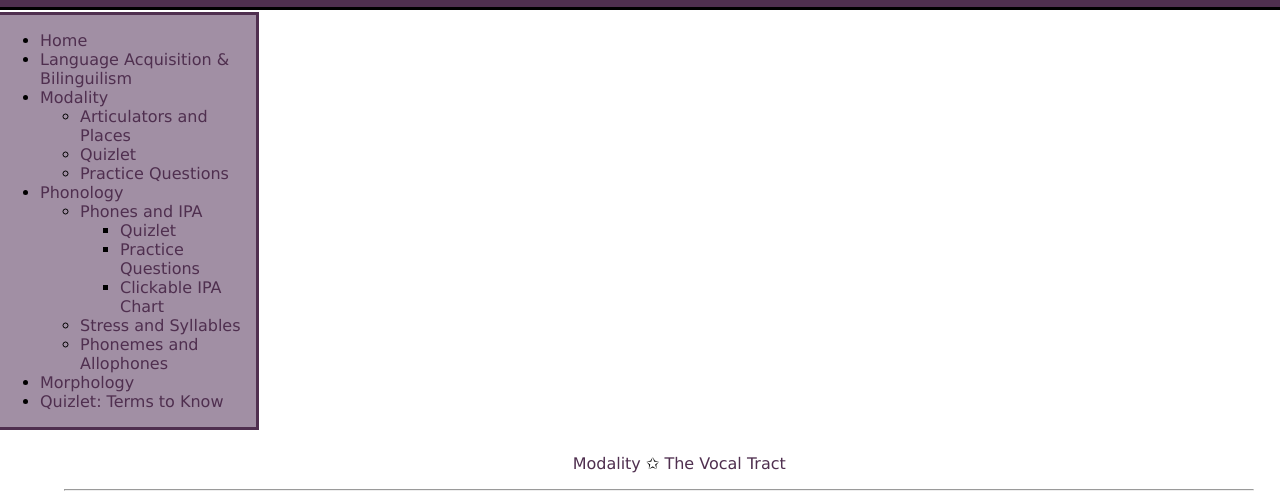
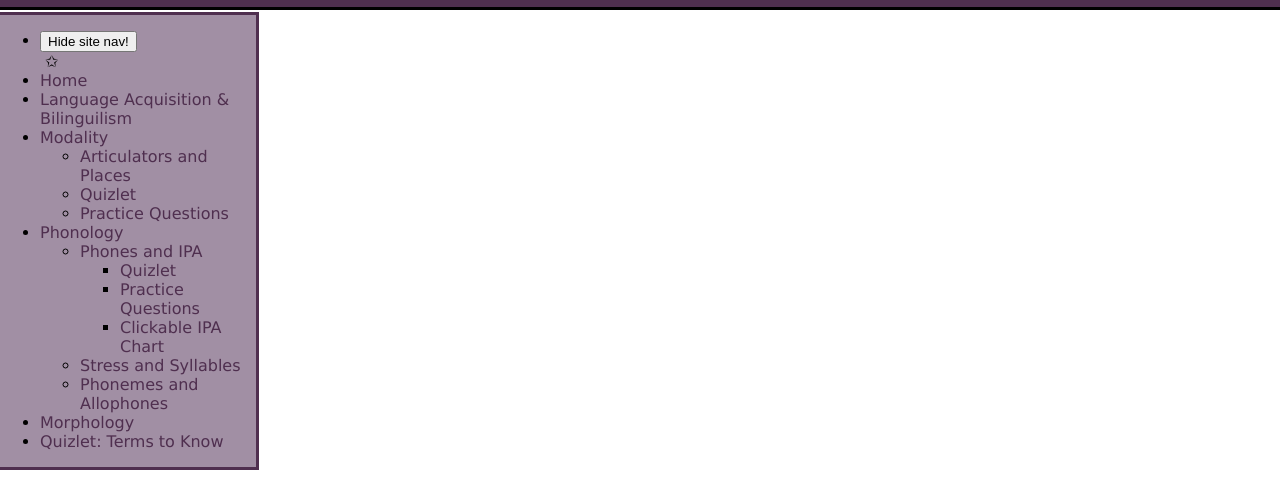
Before and after one commit to EPAUL04/ling2023fall, a plain HTML site: page modality.html in a window 1280 px wide. Shown: the part 80-571 px from the top of the page. Drawn offline with Linux system fonts and the light colour scheme.

Commit message:
Update modality.html

```diff
--- a/modality.html
+++ b/modality.html
@@ -14,6 +14,7 @@
 
         <nav>
             <ul>
+                <li><button onclick="myFunction1()">Hide site nav!</button></li>&nbsp;&#10025;
                 <li><a target="_parent" rel="noopener" href="index.html">Home</a></li>
                 <li><a target="_parent" rel="noopener" href="langAcq.html">Language Acquisition & Bilinguilism</a></li>
                 <li><a target="_parent" rel="noopener" href="modality.html">Modality</a></li>
```
